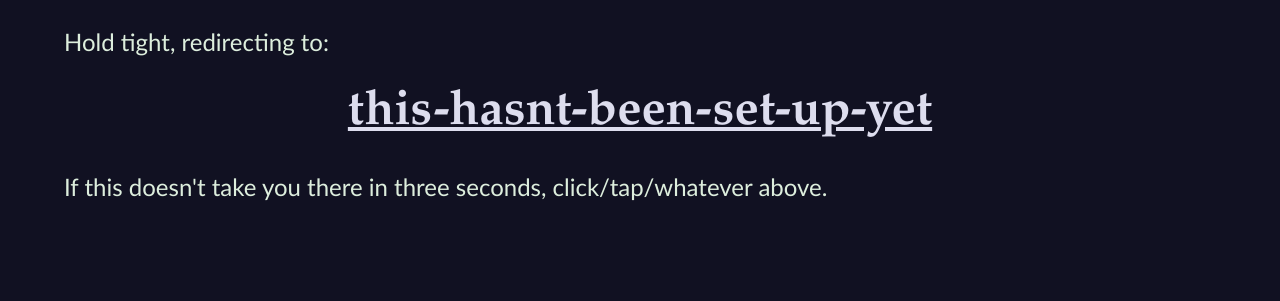
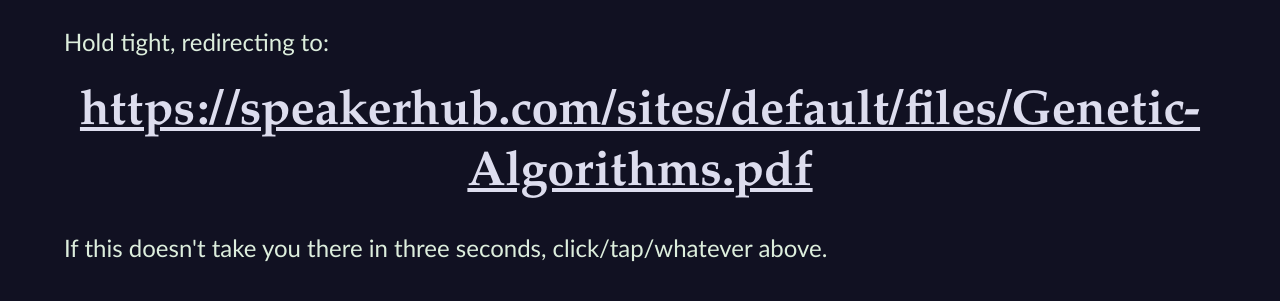
Before and after one commit to CodosaurusLLC/CodosaurusLLC.github.io, a Jekyll site: the page built from reds/gen-algs-that-tx-23-slides.md, in a window 1280 px wide. Shown: the top 301 px of the page. Built offline with Jekyll 4.4.1, drawn with Linux system fonts in a browser that asks for light colours.

Commit message:
set THAT-TX slides URL

```diff
--- a/reds/gen-algs-that-tx-23-slides.md
+++ b/reds/gen-algs-that-tx-23-slides.md
@@ -1,4 +1,4 @@
 ---
 layout: redirect
-destination: this-hasnt-been-set-up-yet
+destination: https://speakerhub.com/sites/default/files/Genetic-Algorithms.pdf
 ---
```
